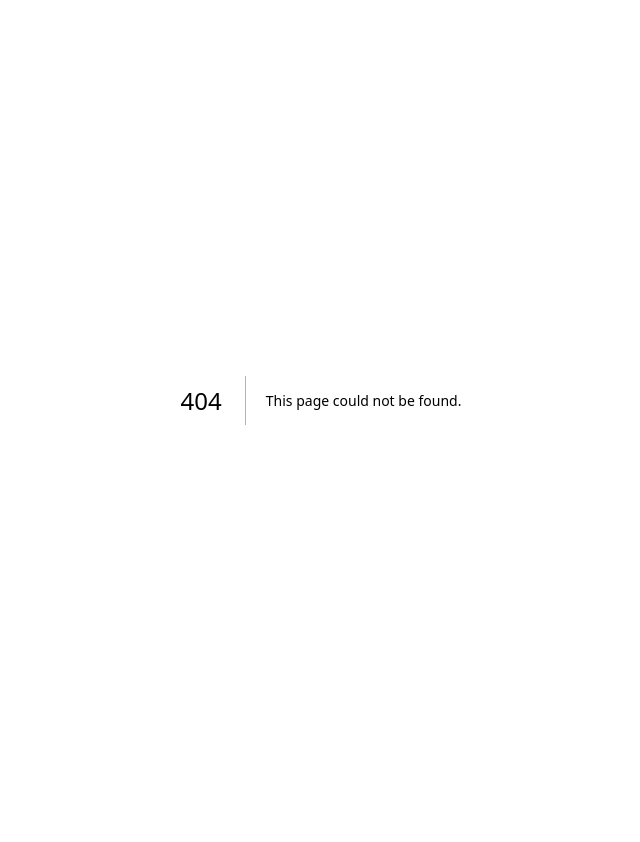
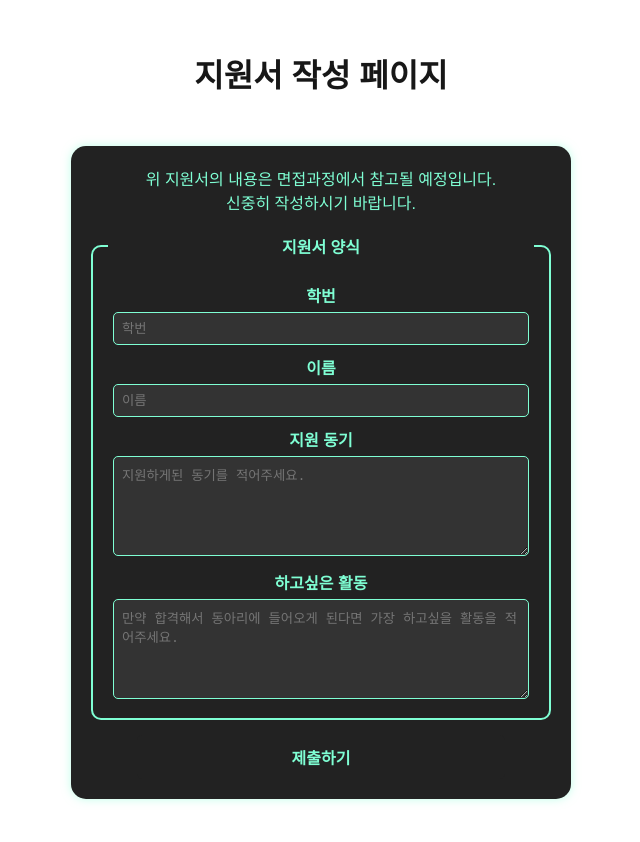
Before and after one commit to Leben4164/core-website, a Next.js app: page /recruit in a window 1280 px wide. Before the commit this address had no page. Shown: the top 842 px of the page, without its empty margins (319-959 px from the left). Before the commit the page ends 800 px from the top, so only its background shows below. Built offline with nearby package versions, Linux system fonts and the light colour scheme; no server answers.

Commit message:
supabase 도입 & 여러 페이지 추가함

```diff
--- a/app/layout.tsx
+++ b/app/layout.tsx
@@ -13,8 +13,8 @@ const geistMono = Geist_Mono({
 });
 
 export const metadata: Metadata = {
-  title: "Create Next App",
-  description: "Generated by create next app",
+  title: "코어 - 완산고 코딩 동아리",
+  description: "Developed by Leben",
 };
 
 export default function RootLayout({
--- a/app/page.tsx
+++ b/app/page.tsx
@@ -5,7 +5,7 @@ export default function Home() {
 
   return (
     <div>
-
+      <h1>메인 페이지</h1>
     </div>
   )
 }
--- /dev/null
+++ b/app/recruit/page.tsx
@@ -0,0 +1,20 @@
+import Form from "@/components/form";
+
+
+export default function Recruit() {
+
+
+  return (
+    <div style={{
+      display: 'flex',
+      flexDirection: 'column',
+      alignItems: "center",
+      paddingTop: '50px',
+      height: '1000px'
+    }}>
+      <h1>지원서 작성 페이지</h1>
+      <p style={{ paddingBottom: '50px' }}> </p>
+      <Form />
+    </div >
+  )
+}
--- /dev/null
+++ b/components/form.tsx
@@ -0,0 +1,139 @@
+"use client"
+
+import { useEffect, useState } from "react";
+import { createClient } from "@supabase/supabase-js";
+
+
+export default function Form() {
+  const [studentId, setStudentId] = useState("")
+  const [studentName, setStudentName] = useState("")
+  const [motiv, setMotiv] = useState("")
+  const [wantToDo, setWantToDo] = useState("")
+  const supabase = createClient(process.env.NEXT_PUBLIC_SUPABASE_URL!, process.env.NEXT_PUBLIC_SUPABASE_KEY!)
+
+
+  async function onSubmit() {
+    console.log(studentId, studentName, motiv, wantToDo)
+    const { error } = await supabase.from('applications').insert({
+      student_id: studentId,
+      student_name: studentName,
+      motiv: motiv,
+      want_to_do: wantToDo,
+    })
+  }
+
+  useEffect(() => {
+    // 스타일을 head에 추가
+    const styleElement = document.createElement('style');
+    styleElement.textContent = styles;
+    document.head.appendChild(styleElement);
+
+    // 컴포넌트가 언마운트될 때 스타일 요소 제거
+    return () => {
+      document.head.removeChild(styleElement);
+    };
+  }, []); // 빈 배열을 전달하여 마운트 시에만 실행
+  return (
+    <div id="form">
+      <p>위 지원서의 내용은 면접과정에서 참고될 예정입니다.</p>
+      <p>신중히 작성하시기 바랍니다.</p>
+      <p style={{ paddingBottom: '20px' }}> </p>
+      <fieldset>
+        <legend >지원서 양식</legend>
+        <label>학번</label>
+        <input
+          type="text"
+          placeholder="학번"
+          value={studentId}
+          onChange={(event: React.ChangeEvent<HTMLInputElement>) => { setStudentId(event.target.value) }} />
+        <label>이름</label>
+        <input
+          type="text"
+          placeholder="이름"
+          value={studentName}
+          onChange={(event: React.ChangeEvent<HTMLInputElement>) => { setStudentName(event.target.value) }} />
+        <label>지원 동기</label>
+        <textarea
+          placeholder="지원하게된 동기를 적어주세요."
+          value={motiv}
+          onChange={(event: React.ChangeEvent<HTMLTextAreaElement>) => { setMotiv(event.target.value) }}></textarea>
+        <label>하고싶은 활동</label>
+        <textarea
+          placeholder="만약 합격해서 동아리에 들어오게 된다면 가장 하고싶을 활동을 적어주세요."
+          value={wantToDo}
+          onChange={(event: React.ChangeEvent<HTMLTextAreaElement>) => { setWantToDo(event.target.value) }}></textarea>
+      </fieldset>
+
+      <button onClick={onSubmit}>제출하기</button>
+
+    </div>
+  )
+}
+
+const styles = `
+
+textarea {
+  height: 100px;
+}
+
+#form {
+    background-color: #222; /* 배경과 구분되는 어두운 회색 */
+    padding: 20px;
+    border-radius: 15px;
+    box-shadow: 0px 0px 10px rgba(127, 255, 212, 0.5);
+    color: #7fffd4;
+    width: 500px;
+    text-align: center;
+}
+
+fieldset {
+    border: 2px solid #7fffd4;
+    border-radius: 10px;
+    padding: 15px;
+
+
+}
+
+legend {
+    color: #7fffd4;
+    font-weight: bold;
+    text-align: center;
+    width: 100%;
+}
+
+label {
+    display: block;
+    margin-top: 10px;
+    font-weight: bold;
+}
+
+input, textarea {
+    width: calc(100% - 10px);
+    padding: 8px;
+    margin-top: 5px;
+    border: 1px solid #7fffd4;
+    border-radius: 5px;
+    background-color: #333;
+    color: white;
+}
+
+button {
+    background-color: #222;
+    border: none;
+    padding: 10px;
+    margin-top: 15px;
+    width: 80%;
+    font-size: 16px;
+    font-weight: bold;
+    border-radius: 5px;
+    cursor: pointer;
+    transition: 0.3s;
+    color: #7fffd4;
+}
+
+button:hover {
+    background-color: #5fcfa1;
+    color: #222;
+}
+
+  `
```
Also changed, not shown: app/admin/page.tsx (added, +12 -0 lines), app/check/page.tsx (added, +10 -0 lines), package.json (+5 -4 lines), 1 other file (tests, documents, lock files or other folders).
